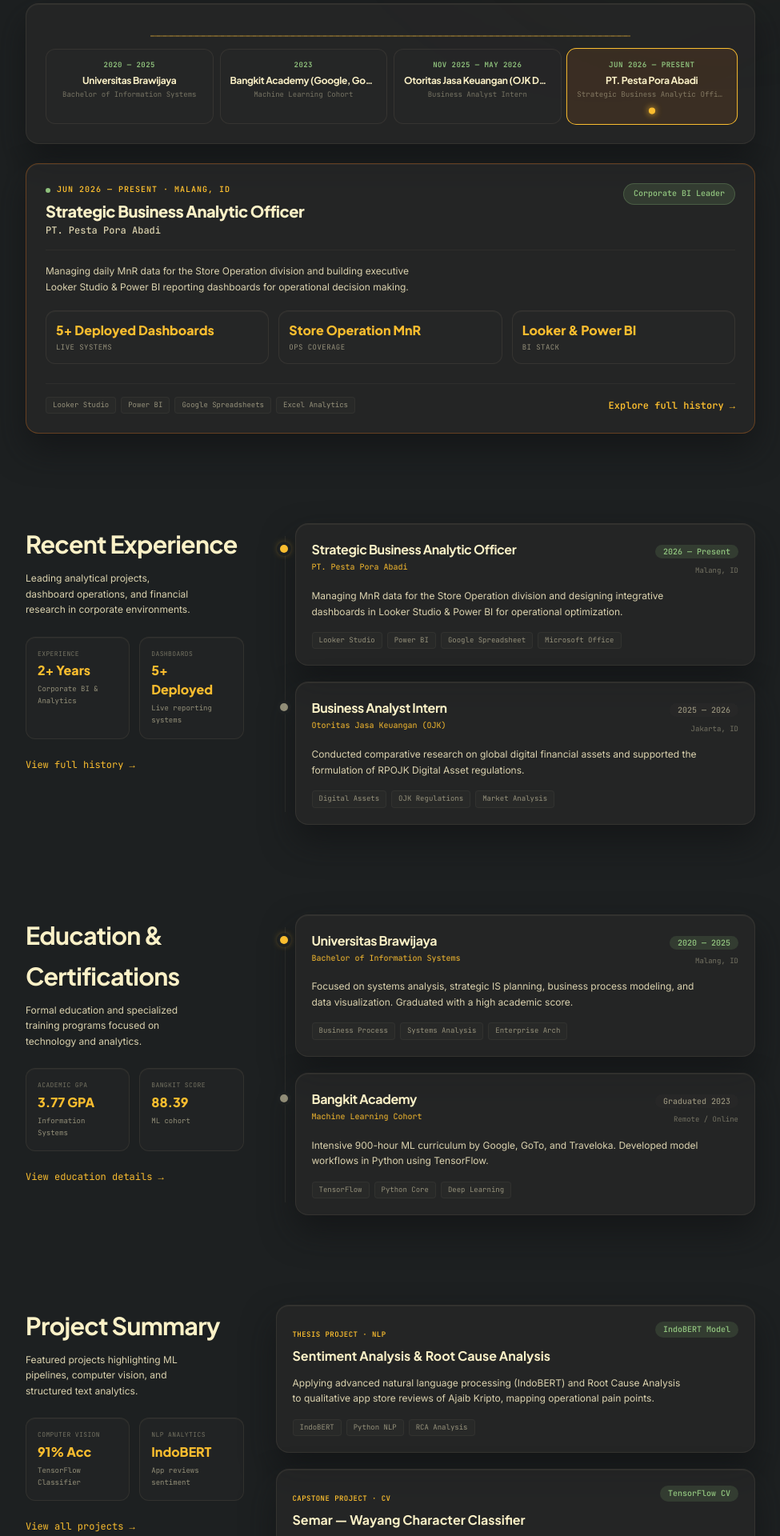
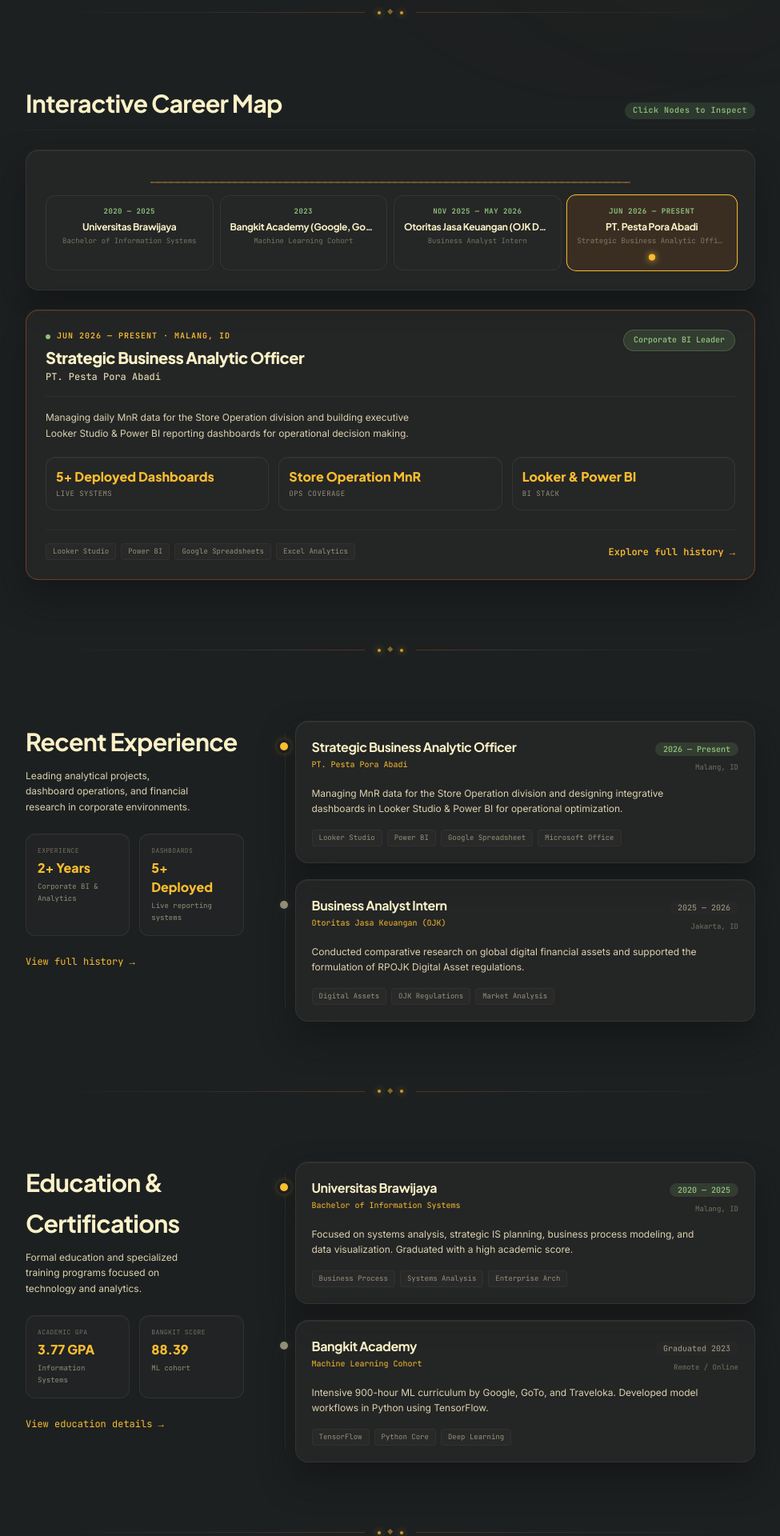
Before and after one commit to bhazheng/portfolioWebsite, a Nuxt app: page / in a window 1280 px wide. Shown: the part 880-2800 px from the top of the page at 80% size, without its empty margins (152-1127 px from the left). Built offline with nearby package versions, Linux system fonts and the light colour scheme.

Commit message:
feat(home): restore hero fullscreen height and add glowing diamond glass section dividers

```diff
--- a/components/HomeView.vue
+++ b/components/HomeView.vue
@@ -1,7 +1,7 @@
 <template>
   <div class="flex flex-col gap-0">
     <!-- HERO SECTION WRAPPER -->
-    <div class="snap-start snap-always min-h-[85vh] flex flex-col justify-center pt-2 md:pt-6 pb-12">
+    <div class="snap-start snap-always min-h-dvh flex flex-col justify-center pt-2 md:pt-6 pb-28 md:pb-6">
       <div class="grid grid-cols-[1.1fr_0.9fr] gap-8 items-center py-6 max-[960px]:grid-cols-1 max-[960px]:gap-6" id="hero">
         <div class="flex flex-col gap-4">
           <div class="font-mono text-[11px] font-semibold tracking-[0.16em] text-brass-soft uppercase inline-flex items-center gap-1.5">
@@ -52,6 +52,17 @@
           </div>
         </a>
       </div>
+    </div>
+
+    <!-- Glowing Glass Line Section Divider 1 -->
+    <div class="w-full flex items-center justify-center my-6 opacity-80 pointer-events-none">
+      <div class="h-[1px] flex-1 bg-gradient-to-r from-transparent via-line-dark to-brass/30"></div>
+      <div class="px-4 flex items-center gap-2 font-mono text-[9px] text-text-faint">
+        <span class="w-1 h-1 rounded-full bg-brass-soft shadow-[0_0_8px_var(--color-brass-soft)]"></span>
+        <span class="text-[9px] text-brass-soft/60 uppercase tracking-widest font-bold">❖</span>
+        <span class="w-1 h-1 rounded-full bg-brass-soft shadow-[0_0_8px_var(--color-brass-soft)]"></span>
+      </div>
+      <div class="h-[1px] flex-1 bg-gradient-to-l from-transparent via-line-dark to-brass/30"></div>
     </div>
 
     <!-- INTERACTIVE CAREER JOURNEY MAP SECTION -->
@@ -133,6 +144,17 @@
         </div>
       </div>
     </section>
+
+    <!-- Glowing Glass Line Section Divider 2 -->
+    <div class="w-full flex items-center justify-center my-6 opacity-80 pointer-events-none">
+      <div class="h-[1px] flex-1 bg-gradient-to-r from-transparent via-line-dark to-brass/30"></div>
+      <div class="px-4 flex items-center gap-2 font-mono text-[9px] text-text-faint">
+        <span class="w-1 h-1 rounded-full bg-brass-soft shadow-[0_0_8px_var(--color-brass-soft)]"></span>
+        <span class="text-[9px] text-brass-soft/60 uppercase tracking-widest font-bold">❖</span>
+        <span class="w-1 h-1 rounded-full bg-brass-soft shadow-[0_0_8px_var(--color-brass-soft)]"></span>
+      </div>
+      <div class="h-[1px] flex-1 bg-gradient-to-l from-transparent via-line-dark to-brass/30"></div>
+    </div>
 
     <!-- SUMMARY SECTIONS WRAPPER -->
     <div id="summary-sections" class="flex flex-col gap-0 scroll-mt-[90px]">
@@ -219,6 +241,17 @@
         </div>
       </section>
 
+      <!-- Glowing Glass Line Section Divider 3 -->
+      <div class="w-full flex items-center justify-center my-6 opacity-80 pointer-events-none">
+        <div class="h-[1px] flex-1 bg-gradient-to-r from-transparent via-line-dark to-brass/30"></div>
+        <div class="px-4 flex items-center gap-2 font-mono text-[9px] text-text-faint">
+          <span class="w-1 h-1 rounded-full bg-brass-soft shadow-[0_0_8px_var(--color-brass-soft)]"></span>
+          <span class="text-[9px] text-brass-soft/60 uppercase tracking-widest font-bold">❖</span>
+          <span class="w-1 h-1 rounded-full bg-brass-soft shadow-[0_0_8px_var(--color-brass-soft)]"></span>
+        </div>
+        <div class="h-[1px] flex-1 bg-gradient-to-l from-transparent via-line-dark to-brass/30"></div>
+      </div>
+
       <!-- 2. Education -->
       <section id="education-summary" class="snap-start min-h-0 flex flex-col justify-center py-10 md:py-14 scroll-mt-6 md:scroll-mt-[90px]">
         <div class="grid grid-cols-[1fr_2.2fr] gap-10 max-[1024px]:grid-cols-[1fr_1.8fr] max-[768px]:grid-cols-1 max-[768px]:gap-6 items-start w-full">
@@ -298,6 +331,17 @@
         </div>
       </section>
 
+      <!-- Glowing Glass Line Section Divider 4 -->
+      <div class="w-full flex items-center justify-center my-6 opacity-80 pointer-events-none">
+        <div class="h-[1px] flex-1 bg-gradient-to-r from-transparent via-line-dark to-brass/30"></div>
+        <div class="px-4 flex items-center gap-2 font-mono text-[9px] text-text-faint">
+          <span class="w-1 h-1 rounded-full bg-brass-soft shadow-[0_0_8px_var(--color-brass-soft)]"></span>
+          <span class="text-[9px] text-brass-soft/60 uppercase tracking-widest font-bold">❖</span>
+          <span class="w-1 h-1 rounded-full bg-brass-soft shadow-[0_0_8px_var(--color-brass-soft)]"></span>
+        </div>
+        <div class="h-[1px] flex-1 bg-gradient-to-l from-transparent via-line-dark to-brass/30"></div>
+      </div>
+
       <!-- 3. Featured Projects -->
       <section id="projects-summary" class="snap-start min-h-0 flex flex-col justify-center py-10 md:py-14 scroll-mt-6 md:scroll-mt-[90px]">
         <div class="grid grid-cols-[1fr_2.2fr] gap-10 max-[1024px]:grid-cols-[1fr_1.8fr] max-[768px]:grid-cols-1 max-[768px]:gap-6 items-start w-full">
@@ -368,6 +412,17 @@
           </div>
         </div>
       </section>
+
+      <!-- Glowing Glass Line Section Divider 5 -->
+      <div class="w-full flex items-center justify-center my-6 opacity-80 pointer-events-none">
+        <div class="h-[1px] flex-1 bg-gradient-to-r from-transparent via-line-dark to-brass/30"></div>
+        <div class="px-4 flex items-center gap-2 font-mono text-[9px] text-text-faint">
+          <span class="w-1 h-1 rounded-full bg-brass-soft shadow-[0_0_8px_var(--color-brass-soft)]"></span>
+          <span class="text-[9px] text-brass-soft/60 uppercase tracking-widest font-bold">❖</span>
+          <span class="w-1 h-1 rounded-full bg-brass-soft shadow-[0_0_8px_var(--color-brass-soft)]"></span>
+        </div>
+        <div class="h-[1px] flex-1 bg-gradient-to-l from-transparent via-line-dark to-brass/30"></div>
+      </div>
 
       <!-- 4. Key Skills -->
       <section id="skills-summary" class="snap-start min-h-0 flex flex-col justify-center py-10 md:py-14 scroll-mt-6 md:scroll-mt-[90px]">
```
Also changed, not shown: 1 other file (tests, documents, lock files or other folders).
